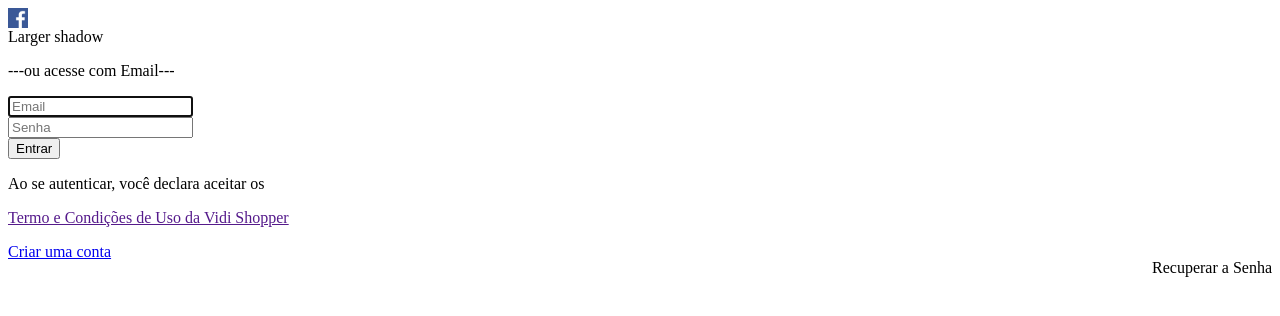
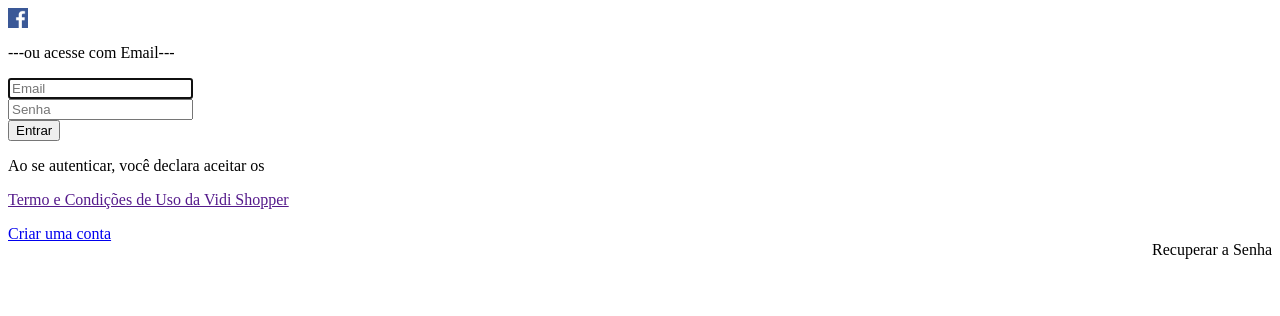
Before and after one commit to josiasmartins/mvp, a plain HTML site: page Index.html in a window 1280 px wide. Drawn offline with Linux system fonts and the light colour scheme.

Commit message:
estrutura inicial

```diff
--- a/Index.html
+++ b/Index.html
@@ -9,9 +9,9 @@
 </head>
 <body>
     <form class="form-signin">
-        <div class="text-center mb-4">
-          <img src="logo-facebook.png" class="logo" alt="logo do Facebook" width="20px" height="20px">
-          <div class="shadow-lg p-3 mb-5 bg-white rounded">Larger shadow</div>
+        <div class="text-center mb-4"><div class="text-nowrap bd-highlight" style="width: 8rem;">
+          <img src="logo-facebook.png" class="logo" alt="logo do Facebook" width="20" height="20">
+        </div>
           <p>---ou acesse com Email---</p>
         </div>
 
@@ -32,8 +32,8 @@
         <p>Ao se autenticar, você declara aceitar os</p>
         <P><a href="">Termo e Condições de Uso da Vidi Shopper</a></P>
 
-        <a href="criar-conta">Criar uma conta</a>
-        <p class="recuperar">Recuperar a Senha</p>
+       <a href="criar-conta">Criar uma conta</a>
+       <p class="recuperar">Recuperar a Senha</p>
      </form>
 
 
--- a/login.css
+++ b/login.css
@@ -11,6 +11,9 @@
            float: right ;
     }
     img {
-        box-shadow: 2200px blue
+
 
     }
+    body {
+        position: right;
+    }
```
